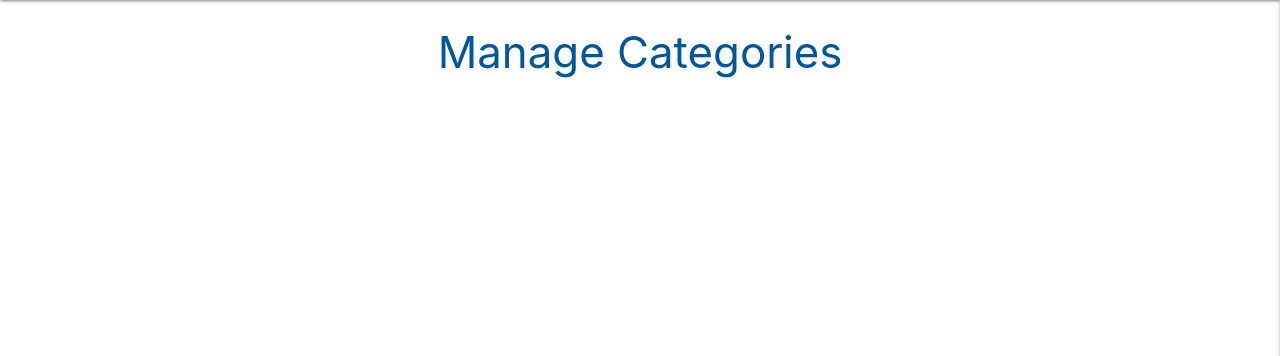
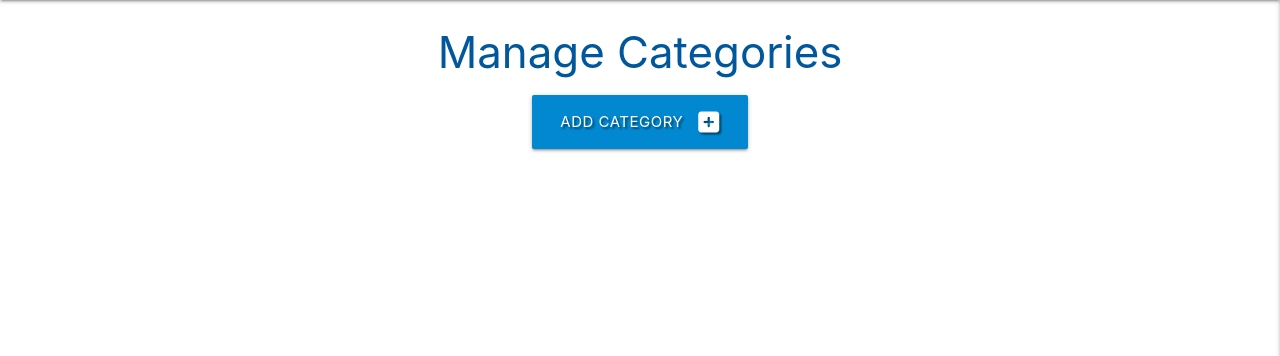
Before and after one commit to emmahewson/task-manager-mongo, a Flask app: page /get_categories in a window 1280 px wide. Shown: the part 64-420 px from the top of the page. Run offline with Flask 2, Linux system fonts and the light colour scheme; the visitor is signed in with stand-in values (Sample User, id 1); data that the repository does not hold is empty; some libraries are stand-ins or nearby versions.

Commit message:
Add 'add category' functionality

```diff
--- a/app.py
+++ b/app.py
@@ -139,7 +139,7 @@ def edit_task(task_id):
         return redirect(url_for("get_tasks"))
 
     task = mongo.db.tasks.find_one({"_id": ObjectId(task_id)})
-    categories = mongo.db.categories.find().sort("catgory_name", 1)
+    categories = mongo.db.categories.find().sort("category_name", 1)
     return render_template("edit_task.html", task=task, categories=categories)
 
 
@@ -159,6 +159,19 @@ def get_categories():
         return redirect(url_for("signin"))
 
 
+@app.route("/add_category", methods=["GET", "POST"])
+def add_category():
+    if request.method == "POST":
+        category = {
+            "category_name": request.form.get("category_name")
+        }
+        mongo.db.categories.insert_one(category)
+        flash("Category Successfully Added")
+        return redirect(url_for("get_categories"))
+
+    return render_template("add_category.html")
+
+
 if __name__ == "__main__":
     app.run(host=os.environ.get("IP"),
             port=int(os.environ.get("PORT")),
--- a/static/css/style.css
+++ b/static/css/style.css
@@ -14,3 +14,7 @@
     margin: 5px;
     line-height: 42px;
 }
+
+.card-action a {
+    margin: 5px;
+}
--- a/templates/categories.html
+++ b/templates/categories.html
@@ -2,6 +2,15 @@
 {% block content %}
 
 <h3 class="light-blue-text text-darken-4 center-align">Manage Categories</h3>
+
+<div class="row">
+    <div class="col s12 center-align">
+        <a href="{{ url_for('add_category') }}" class="btn-large light-blue darken-2 text-shadow">Add Category
+            <i class="fas fa-plus-square right"></i>
+        </a>
+    </div>
+</div>
+
 <div class="container">
     <div class="row">
 
```
Also changed, not shown: templates/add_category.html (added, +33 -0 lines).
